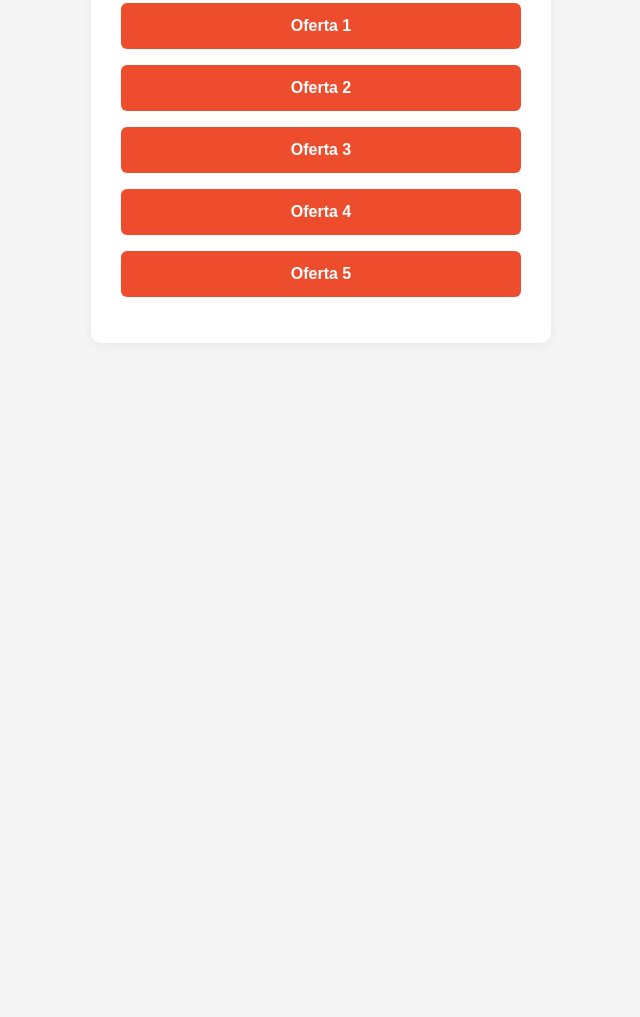
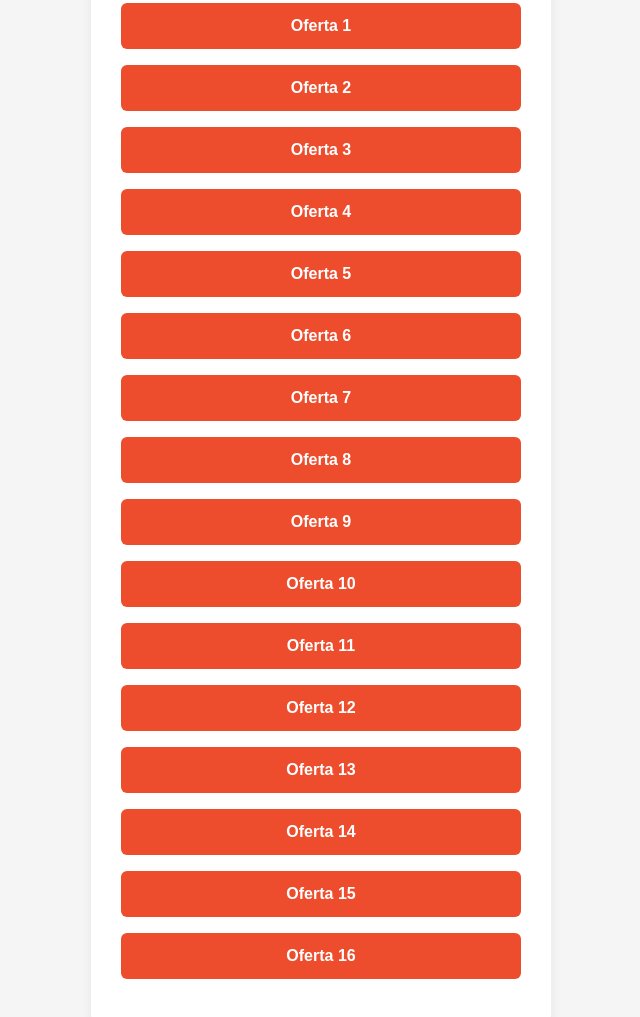
Before and after one commit to NandahBg/Promoshoppee, a plain HTML site: page linktree/index.html in a window 1280 px wide. Shown: the part 155-1172 px from the top of the page, without its empty margins (319-959 px from the left). Before the commit the page ends 800 px from the top, so only its background shows below. Drawn offline with Linux system fonts and the light colour scheme.

Commit message:
Update index.html

```diff
--- a/linktree/index.html
+++ b/linktree/index.html
@@ -18,11 +18,22 @@
   <div class="container">
     <h1>Promoções Shopee</h1>
     <ul>
-      <li><a href="https://s.shopee.com.br/5ffPj7OaLF" target="_blank">Oferta 1</a></li>
-      <li><a href="https://s.shopee.com.br/5VLzWoPDgE" target="_blank">Oferta 2</a></li>
-      <li><a href="https://s.shopee.com.br/5L2ZKVPr1D" target="_blank">Oferta 3</a></li>
-      <li><a href="https://s.shopee.com.br/7pjuJ6GKwi" target="_blank">Oferta 4</a></li>
-      <li><a href="https://s.shopee.com.br/7fQU6nGyHh" target="_blank">Oferta 5</a></li>
+      <li><a href="https://s.shopee.com.br/6VEWRqJx7S" target="_blank">Oferta 1</a></li>
+      <li><a href="https://s.shopee.com.br/1VpqUwMuuq" target="_blank">Oferta 2</a></li>
+      <li><a href="https://s.shopee.com.br/1LWQIdNYFp" target="_blank">Oferta 3</a></li>
+      <li><a href="https://s.shopee.com.br/1qSgtYLeEw" target="_blank">Oferta 4</a></li>
+      <li><a href="https://s.shopee.com.br/1g9GhFMHZv" target="_blank">Oferta 5</a></li>
+      <li><a href="https://s.shopee.com.br/qa9hiPSGm" target="_blank">Oferta 6</a></li>
+      <li><a href="https://s.shopee.com.br/VxJIv0MwP" target="_blank">Oferta 7</a></li>
+      <li><a href="https://s.shopee.com.br/5ffPj7OaLF" target="_blank">Oferta 8</a></li>
+      <li><a href="https://s.shopee.com.br/5VLzWoPDgE" target="_blank">Oferta 9</a></li>
+      <li><a href="https://s.shopee.com.br/5L2ZKVPr1D" target="_blank">Oferta 10</a></li>
+      <li><a href="https://s.shopee.com.br/7pjuJ6GKwi" target="_blank">Oferta 11</a></li>
+      <li><a href="https://s.shopee.com.br/7fQU6nGyHh" target="_blank">Oferta 12</a></li>
+      <li><a href="https://s.shopee.com.br/112i02GxK" target="_blank">Oferta 13</a></li>
+      <li><a href="https://s.shopee.com.br/BKSuJ1dcN" target="_blank">Oferta 14</a></li>
+      <li><a href="https://s.shopee.com.br/50PifBjEoK" target="_blank">Oferta 15</a></li>
+      <li><a href="https://s.shopee.com.br/5Aj8rUibTN" target="_blank">Oferta 16</a></li>
     </ul>
   </div>
 </body>
```
